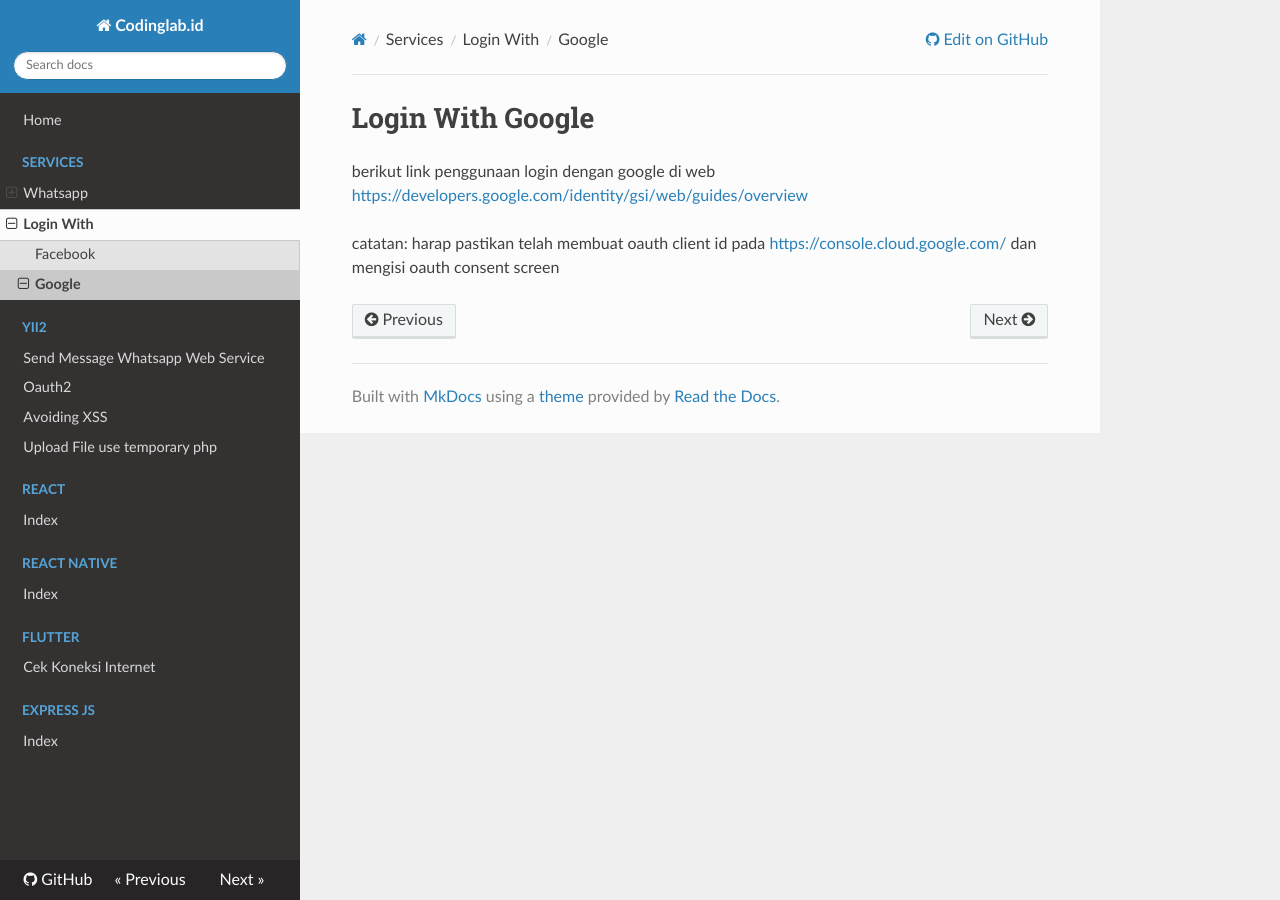
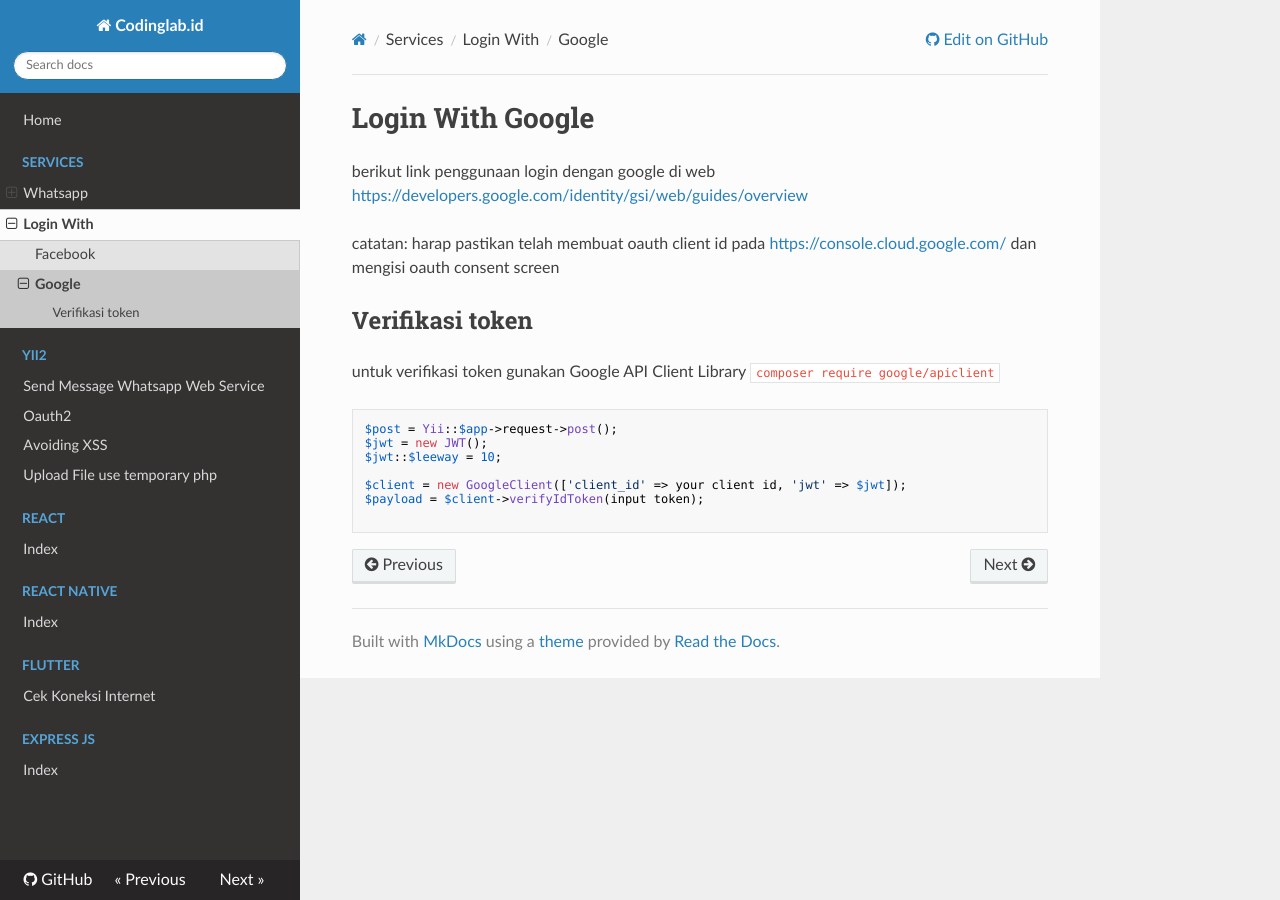
Before and after one commit to MuhammadAnsoriNasution/rtd, an MkDocs documentation site: the page built from docs/services/login-with/google.md, in a window 1280 px wide. Built offline with MkDocs 1.6.1, drawn with Linux system fonts in a browser that asks for light colours; nearby versions of some CDN libraries.

Commit message:
verify token

````diff
--- a/docs/services/login-with/google.md
+++ b/docs/services/login-with/google.md
@@ -3,3 +3,17 @@
 berikut link penggunaan login dengan google di web [https://developers.google.com/identity/gsi/web/guides/overview](https://developers.google.com/identity/gsi/web/guides/overview)
 
 catatan: harap pastikan telah membuat oauth client id pada [https://console.cloud.google.com/](https://console.cloud.google.com/) dan mengisi oauth consent screen
+
+## Verifikasi token
+
+untuk verifikasi token gunakan Google API Client Library `composer require google/apiclient`
+
+```php
+$post = Yii::$app->request->post();
+$jwt = new JWT();
+$jwt::$leeway = 10;
+
+$client = new GoogleClient(['client_id' => your client id, 'jwt' => $jwt]);
+$payload = $client->verifyIdToken(input token);
+
+```
````
Also changed, not shown: docs/services/login-with/facebook.md (+11 -0 lines).
